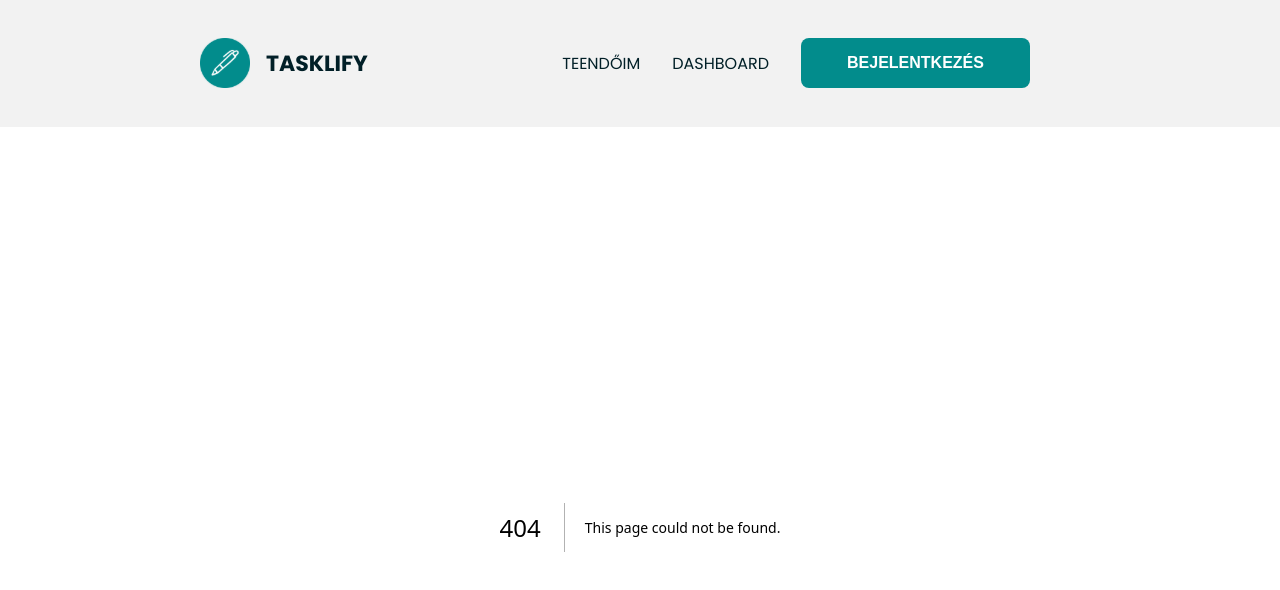
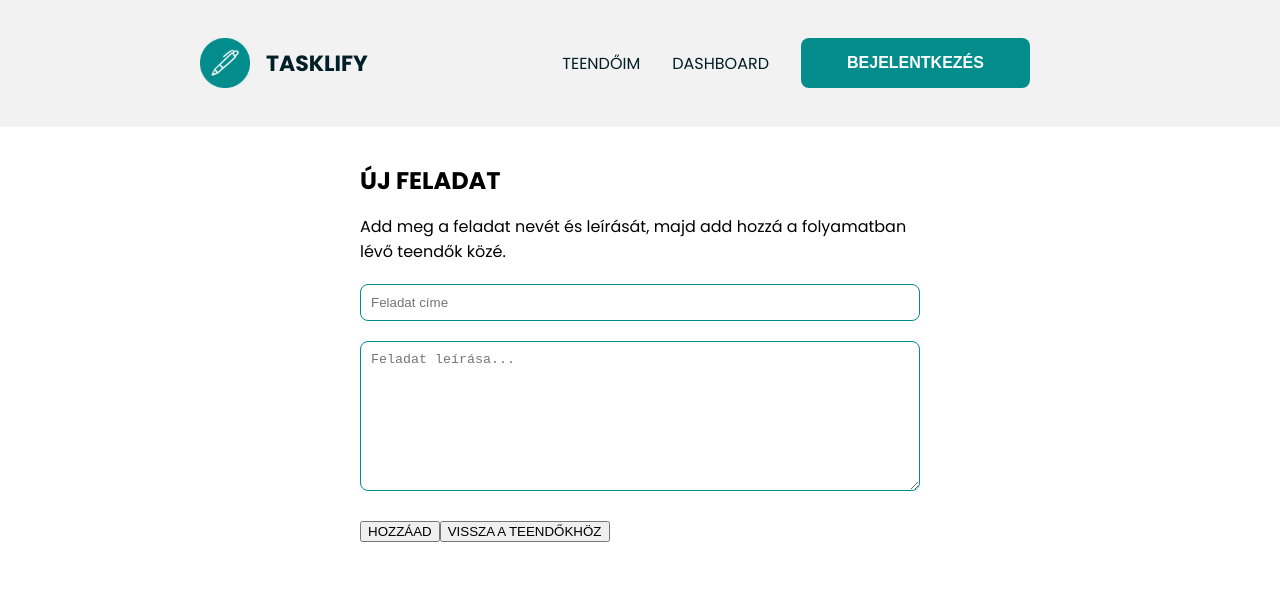
Before and after one commit to sz-attila/Tasklify, a Next.js app in the folder frontend/: page /add-task in a window 1280 px wide. Before the commit this address had no page. Shown: the top 590 px of the page. Built offline with nearby package versions, Linux system fonts and the light colour scheme.

Commit message:
Adding task creation, fetching, and status update functionalities

```diff
--- /dev/null
+++ b/frontend/app/add-task/page.tsx
@@ -0,0 +1,68 @@
+"use client";
+import { useState } from "react";
+import { useRouter } from "next/navigation";
+import axios from "axios";
+import Link from "next/link";
+import Button from "../../components/Button";
+import "../../styles/globals.css";
+
+const AddTaskPage = () => {
+  const [title, setTitle] = useState("");
+  const [description, setDescription] = useState("");
+  const router = useRouter();
+
+  const handleAddTask = async (e: React.FormEvent) => {
+    e.preventDefault();
+    const token = localStorage.getItem("token");
+    if (!token) {
+      return;
+    }
+    try {
+      await axios.post(
+        "http://localhost:5000/api/tasks/createTask",
+        { title, description },
+        {
+          headers: {
+            Authorization: `Bearer ${token}`,
+          },
+        }
+      );
+      router.push("/task");
+    } catch (error) {
+      console.error("Failed to add task", error);
+    }
+  };
+
+  return (
+    <div className="add-task-container">
+      <h1>ÚJ FELADAT</h1>
+      <p>
+        Add meg a feladat nevét és leírását, majd add hozzá a folyamatban lévő
+        teendők közé.
+      </p>
+      <form onSubmit={handleAddTask}>
+        <input
+          type="text"
+          placeholder="Feladat címe"
+          value={title}
+          onChange={(e) => setTitle(e.target.value)}
+          required
+        />
+        <textarea
+          placeholder="Feladat leírása..."
+          value={description}
+          onChange={(e) => setDescription(e.target.value)}
+          required
+        />
+        <div className="button-group">
+          <Button type="submit">HOZZÁAD</Button>
+          <Link href="/task">
+            <Button type="button">VISSZA A TEENDŐKHÖZ</Button>
+          </Link>
+        </div>
+      </form>
+    </div>
+  );
+};
+
+export default AddTaskPage;
--- a/frontend/styles/globals.css
+++ b/frontend/styles/globals.css
@@ -386,3 +386,90 @@ nav .button-logout:hover {
   background-color: transparent;
   text-decoration: none;
 }
+
+/*Task page styles*/
+
+.task-page {
+  padding: 20px;
+}
+
+.task-header {
+  display: flex;
+  justify-content: space-between;
+  align-items: center;
+  margin-bottom: 20px;
+}
+
+.task-filters {
+  display: flex;
+  justify-content: space-between;
+  align-items: center;
+  margin-bottom: 20px;
+}
+
+.task-filters input[type="text"] {
+  padding: 8px;
+  border: 1px solid var(--primary-color);
+  border-radius: 8px;
+  width: 300px;
+}
+
+.task-filters input[type="checkbox"] {
+  margin-left: 10px;
+  margin-right: 5px;
+}
+
+.task-columns {
+  display: flex;
+  justify-content: space-between;
+}
+
+.task-column {
+  width: 45%;
+}
+
+.task-column h2 {
+  font-size: 18px;
+  margin-bottom: 10px;
+}
+
+.task-item {
+  display: flex;
+  align-items: center;
+  margin-bottom: 10px;
+}
+
+.task-item input[type="checkbox"] {
+  margin-right: 10px;
+}
+
+/*Add task page style*/
+
+.add-task-container {
+  padding: 20px;
+  max-width: 600px;
+  margin: auto;
+}
+
+.add-task-container h1 {
+  font-size: 24px;
+  margin-bottom: 10px;
+}
+
+.add-task-container p {
+  font-size: 16px;
+  margin-bottom: 20px;
+}
+
+.add-task-container input,
+.add-task-container textarea {
+  width: 100%;
+  padding: 10px;
+  margin-bottom: 20px;
+  border: 1px solid var(--primary-color);
+  border-radius: 8px;
+}
+
+.add-task-container textarea {
+  height: 150px;
+}
```
Also changed, not shown: frontend/app/api/tasks/createTasks.ts (added, +24 -0 lines), frontend/app/api/tasks/getTasks.ts (added, +22 -0 lines), frontend/app/task/page.tsx (+121 -3 lines), frontend/components/TaskList.tsx (added, +59 -0 lines), 2 other files (tests, documents, lock files or other folders).
